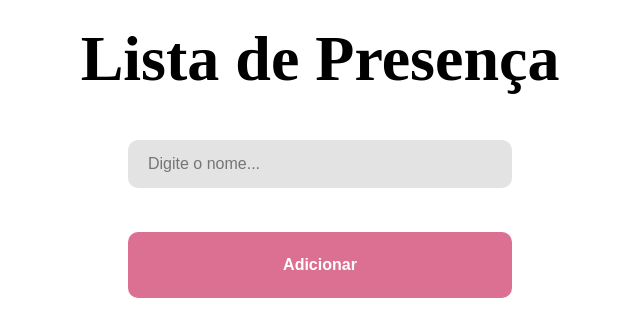
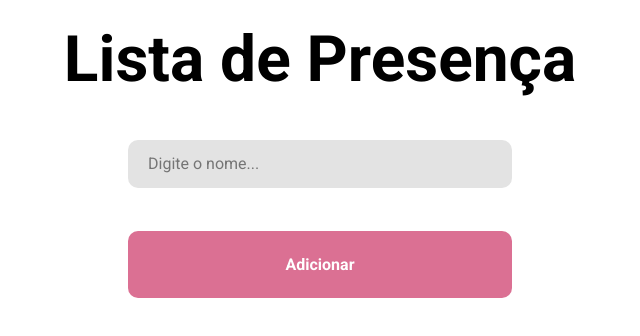
Before and after one commit to Lucas-kechi/First-React-Project, a React (Vite) app: page / in a window 1280 px wide. Shown: the top 336 px of the page, without its empty margins (320-960 px from the left). Built offline with nearby package versions, Linux system fonts and the light colour scheme.

Commit message:
Importando Fonte ROBOTO para nossa aplicação

```diff
--- a/index.html
+++ b/index.html
@@ -3,6 +3,11 @@
   <head>
     <meta charset="UTF-8" />
     <meta name="viewport" content="width=device-width, initial-scale=1.0" />
+
+    <link rel="preconnect" href="https://fonts.googleapis.com">
+    <link rel="preconnect" href="https://fonts.gstatic.com" crossorigin>
+    <link href="https://fonts.googleapis.com/css2?family=Roboto:wght@400;500;700&display=swap" rel="stylesheet">
+
     <title>Learning React</title>
   </head>
   <body>
--- a/src/styles/global.css
+++ b/src/styles/global.css
@@ -3,3 +3,10 @@
     padding: 0;
     box-sizing: border-box;
 }
+
+body, input, button {
+    font: 16px;
+    font-family: 'Roboto', sans-serif;
+
+    -webkit-font-smoothing: antialiased;
+}
```
